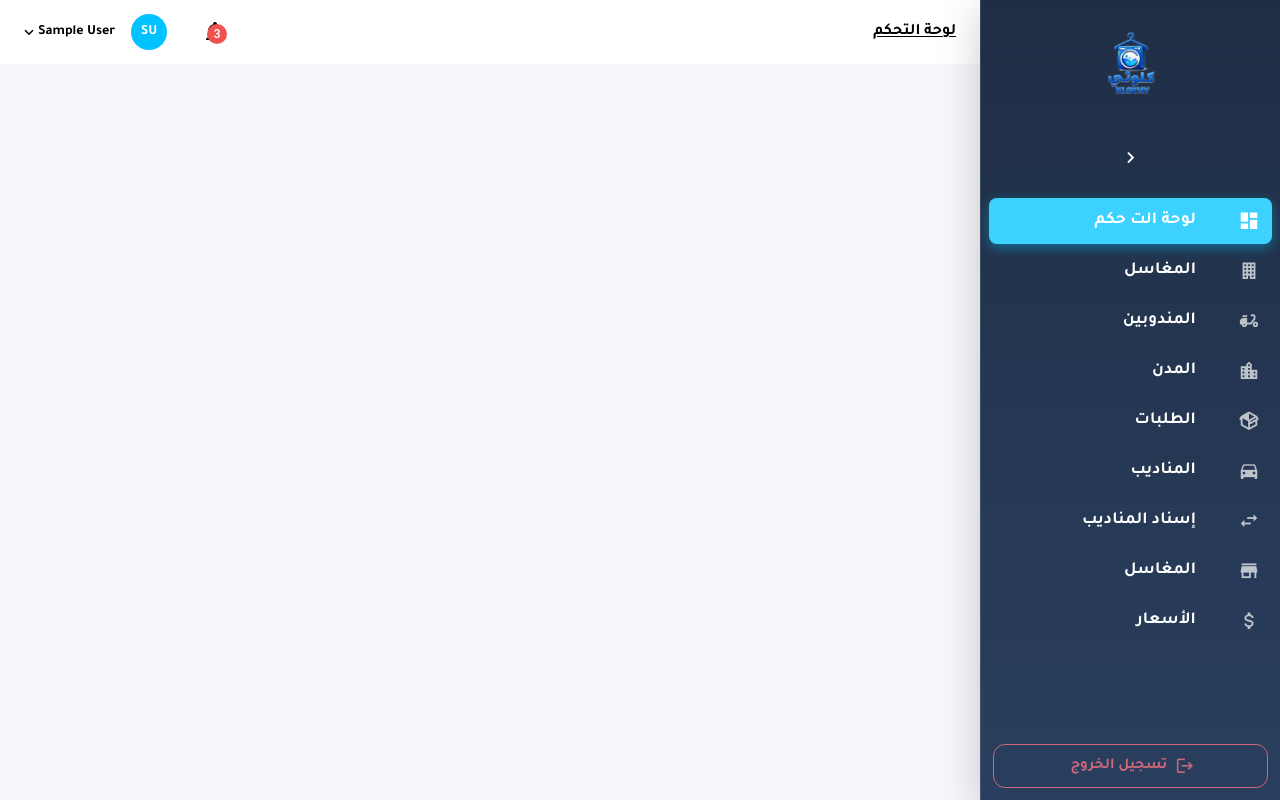
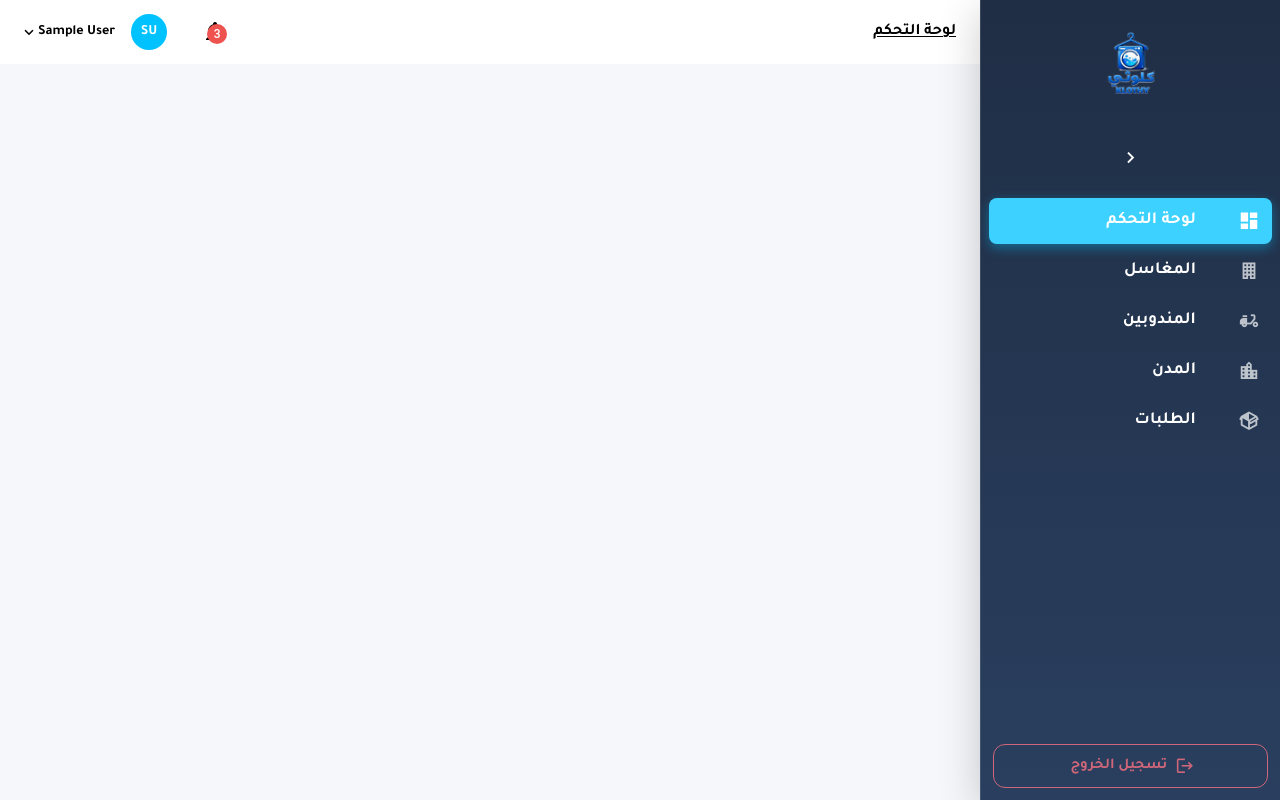
Before and after one commit to abdallah-mahmoud/klothy-dashboard, a Vue app: page /admin in a window 1280 px wide. Built offline with nearby package versions, Linux system fonts and the light colour scheme; sample sign-in values are in the browser's storage; what vue3-apexcharts would draw is missing.

Commit message:
fix: Remove duplicate menu items and add Cities route
- Remove duplicate Laundries and Drivers menu items from AdminLayout
- Fix dashboard title typo (لوحة التحكم)
- Add missing Cities route to admin router
- Cities view now displays correctly

```diff
--- a/src/layouts/AdminLayout.vue
+++ b/src/layouts/AdminLayout.vue
@@ -217,15 +217,11 @@ onUnmounted(() => {
 })
 
 const menuItems = [
-  { title: 'لوحة الت حكم', path: '/admin', icon: 'mdi-view-dashboard' },
+  { title: 'لوحة التحكم', path: '/admin', icon: 'mdi-view-dashboard' },
   { title: 'المغاسل', path: '/admin/laundries', icon: 'mdi-office-building' },
   { title: 'المندوبين', path: '/admin/drivers', icon: 'mdi-moped' },
   { title: 'المدن', path: '/admin/cities', icon: 'mdi-city' },
   { title: 'الطلبات', path: '/admin/orders', icon: 'mdi-package-variant' },
-  { title: 'المناديب', icon: 'mdi-car', path: '/admin/drivers' },
-  { title: 'إسناد المناديب', icon: 'mdi-swap-horizontal', path: '/admin/laundry-drivers' },
-  { title: 'المغاسل', icon: 'mdi-store', path: '/admin/laundries' },
-  { title: 'الأسعار', icon: 'mdi-currency-usd', path: '/admin/pricing' },
 ]
 
 const breadcrumbs = computed(() => {
--- a/src/router/index.ts
+++ b/src/router/index.ts
@@ -54,6 +54,11 @@ const routes: RouteRecordRaw[] = [
                 component: () => import('@/views/admin/LaundriesView.vue'),
             },
             {
+                path: 'cities',
+                name: 'Cities',
+                component: () => import('@/views/admin/CitiesView.vue'),
+            },
+            {
                 path: 'pricing',
                 name: 'Pricing',
                 component: () => import('@/views/admin/PricingView.vue'),
```
